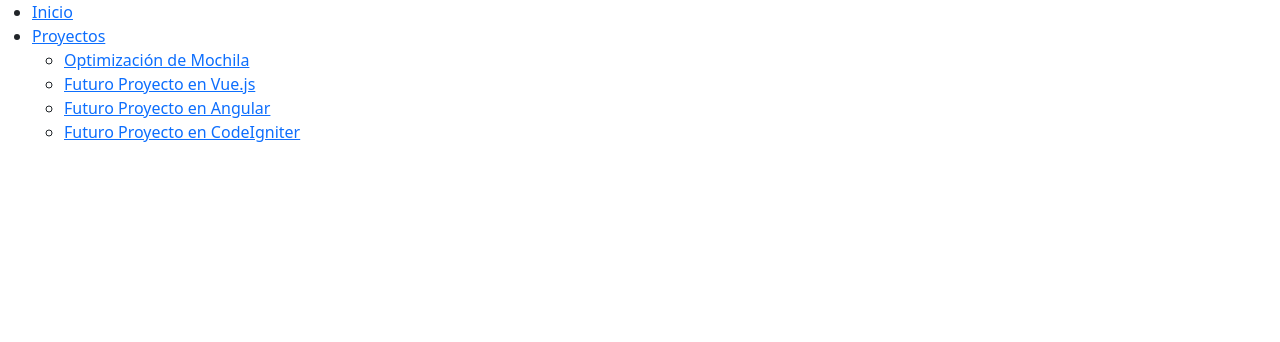
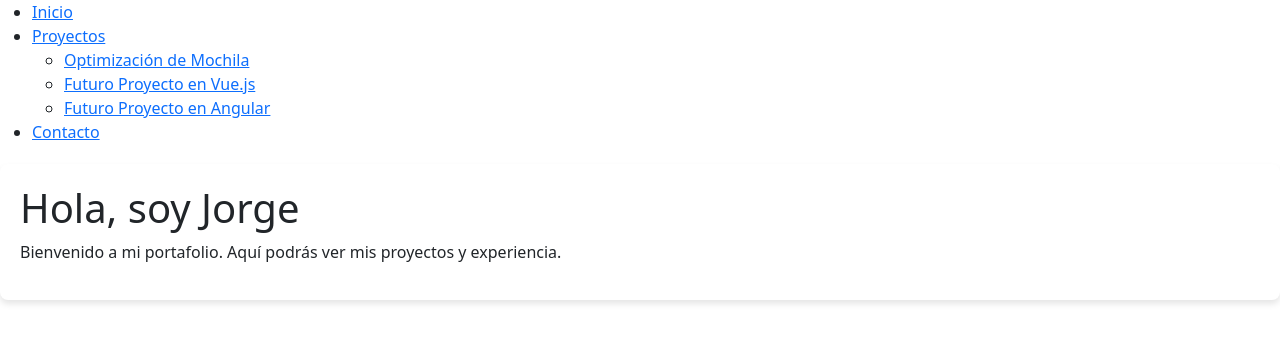
Before and after one commit to jorgecock/demo-react-jorgecock, a React (Create React App) app: page / in a window 1280 px wide. Shown: the top 342 px of the page. Built offline with nearby package versions, Linux system fonts and the light colour scheme.

Commit message:
correcciones menus

```diff
--- a/src/App.js
+++ b/src/App.js
@@ -51,18 +51,21 @@ function App() {
                 <li>
                   <Link to="/proyectos/angular">Futuro Proyecto en Angular</Link>
                 </li>
-                <li>
-                  <Link to="/proyectos/codeigniter">Futuro Proyecto en CodeIgniter</Link>
-                </li>
               </ul>
+            </li>
+            <li>
+               <Link to="/contacto">Contacto</Link>
             </li>
           </ul>
         </nav>
         <Routes>
+          <Route path="/" element={<Home />} />
+          <Route path="/proyectos" element={<Projects />} />
           <Route path="/proyectos/mochila" element={<Mochila />} />
           <Route path="/proyectos/vue" element={<div>Proyecto en Vue.js (próximamente)</div>} />
           <Route path="/proyectos/angular" element={<div>Proyecto en Angular (próximamente)</div>} />
           <Route path="/proyectos/codeigniter" element={<div>Proyecto en CodeIgniter (próximamente)</div>} />
+          <Route path="/contacto" element={<Contact />} />
         </Routes>
       </div>
     </Router>
```
